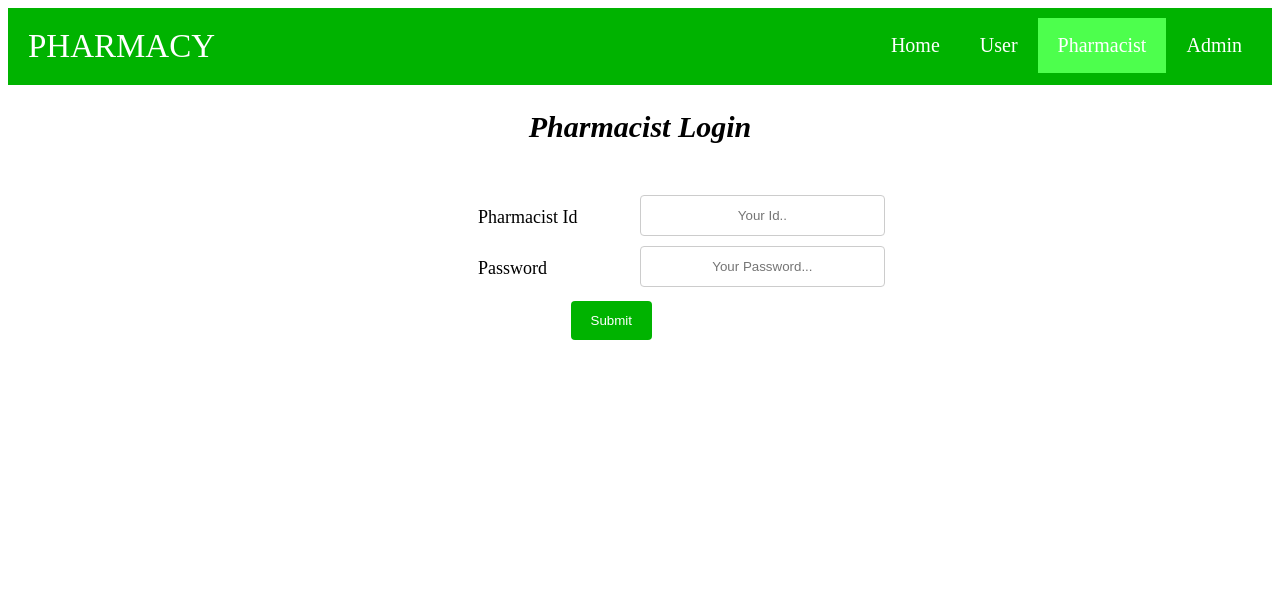
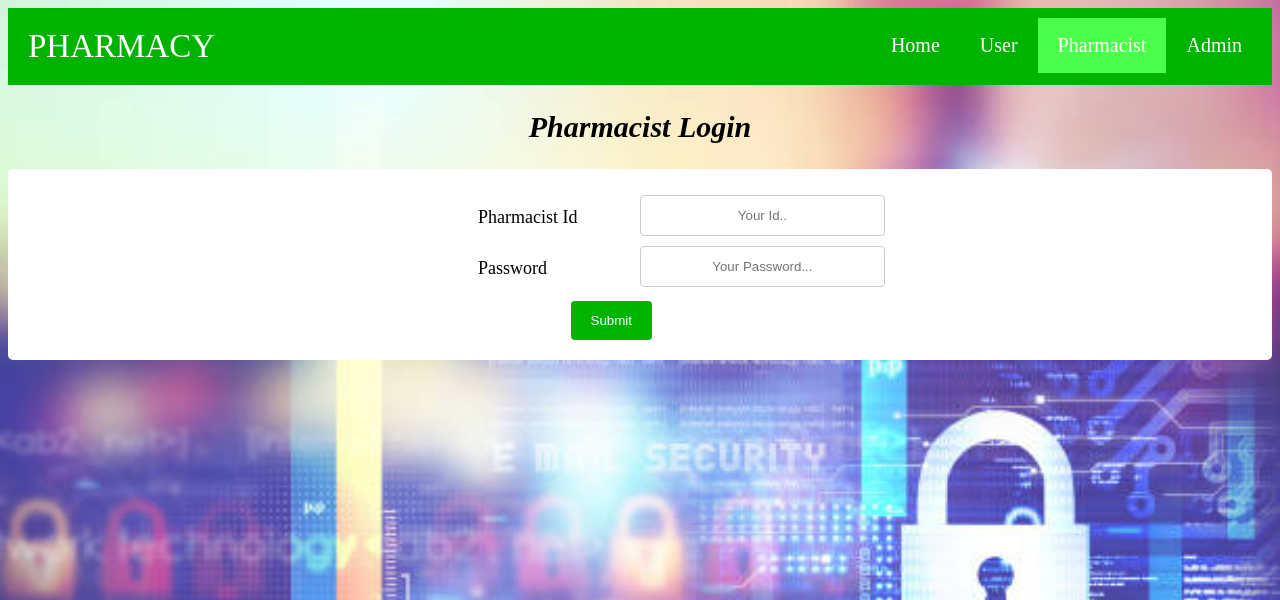
Before and after one commit to VISHNUNARAYANAN-M/PG19IT07, a PHP site: page /pharmacist_login.php in a window 1280 px wide. Shown: the top 600 px of the page. Run offline with PHP 8.4, Linux system fonts and the light colour scheme.

Commit message:
Update pharmacist_login.php

```diff
--- a/pharmacist_login.php
+++ b/pharmacist_login.php
@@ -6,6 +6,12 @@ session_start();
 
 	<head>
 		<style>
+			body{
+
+				background-image:url("/img/plogin.jpg");
+				background-repeat:no-repeat;
+				background-size:cover;
+			}
 
 			#title{
 				background-color:#00b300;
```
